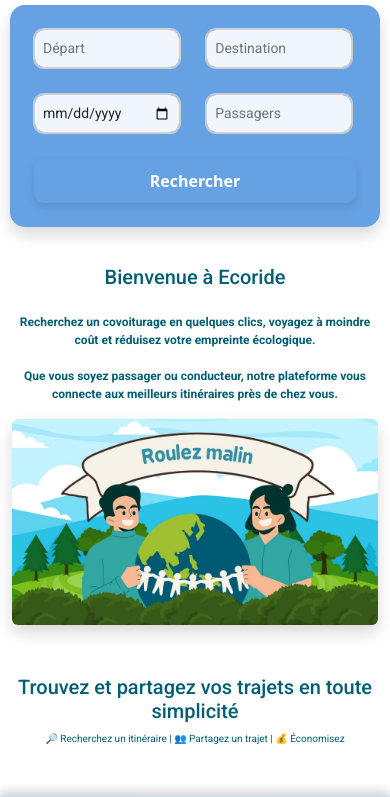
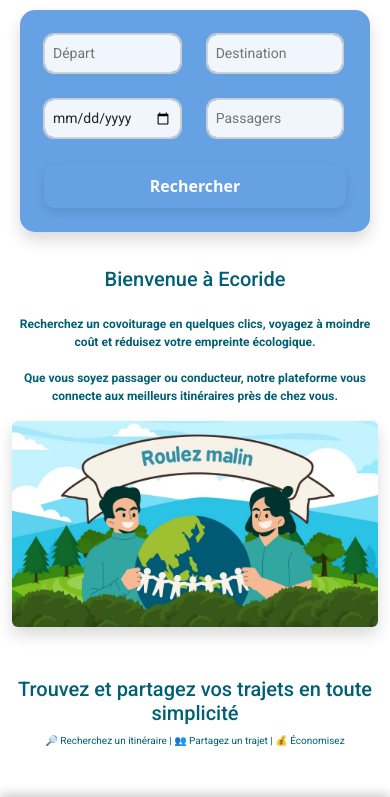
Before and after one commit to ovis02/EcoRide, a Symfony app: template templates/home/index.html.twig in a window 390 px wide. Shown: the part 135-932 px from the top of the page. Run offline with Twig, Linux system fonts and the light colour scheme; the template is opened without the code that fills it, so the values that code supplies are empty; some libraries are stand-ins or nearby versions; some web fonts are replaced.

Commit message:
barre de recherche en format mobile qui passe de fixed a relative

```diff
--- a/public/css/style.css
+++ b/public/css/style.css
@@ -770,9 +770,11 @@ p {
 
   /*..........BarreDeRecherche.......*/
   .search-container {
-    top: 140px;
-    padding: 0 10px;
+    position: relative;
+    padding: 0 20px;
     z-index: 10;
+    left: 0;
+    transform: none;
   }
 
   .search-box form {
@@ -789,11 +791,11 @@ p {
 
   .search-box .col-md-2,
   .search-box .col-md-3 {
-    width: 48%; /* deux champs par ligne */
+    width: 48%;
   }
 
   .search-box .col-md-2.d-grid {
-    width: 100%; /* le bouton prend toute la largeur */
+    width: 100%;
   }
 
   .button-reserch {
@@ -812,7 +814,7 @@ p {
   }
   /*..........................*/
   .introduction-section {
-    margin-top: 300px;
+    margin-top: 80px;
   }
 
   /*........................PrincipaleMobileFormat.............................*/
@@ -854,7 +856,7 @@ p {
   /*Page de coivoiturage*/
 
   .container-fluid {
-    margin-top: 400px;
+    margin-top: 180px;
     margin-bottom: 100px;
   }
 
```
